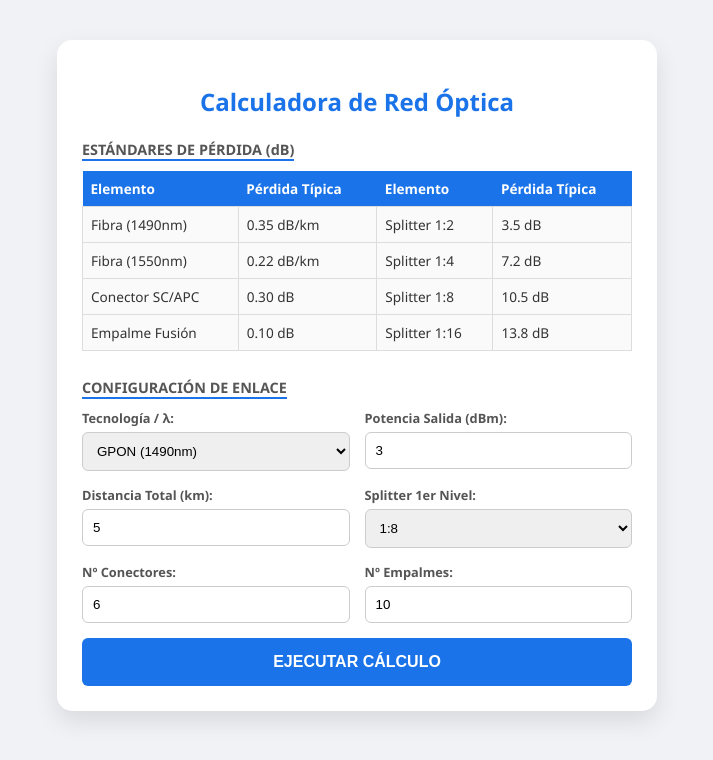
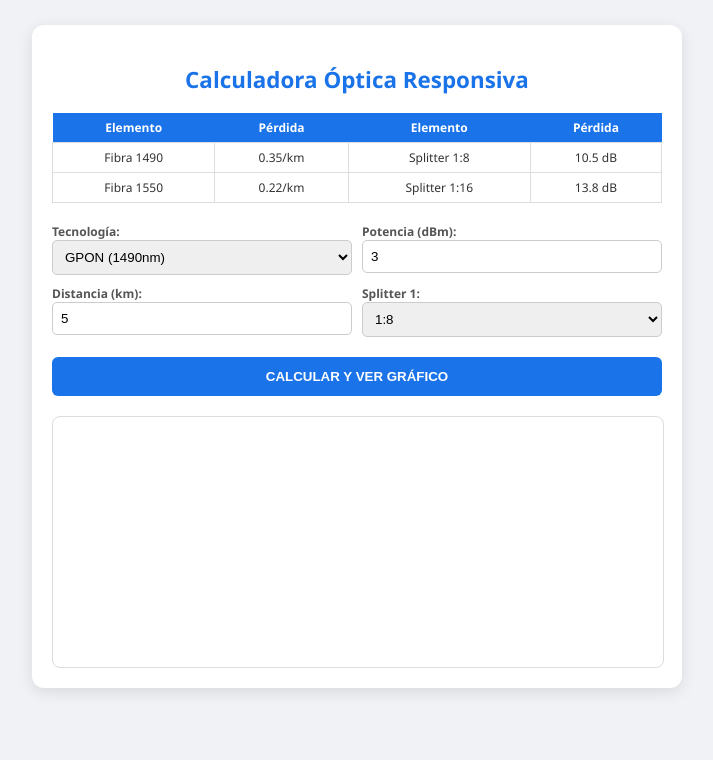
Before and after one commit to josephmayorga01-beep/calculadoraGPON, a plain HTML site: page index.html in a window 1280 px wide. Shown: the whole page, without its empty margins (283-996 px from the left). Drawn offline with Linux system fonts and the light colour scheme.

Commit message:
Update index.html

```diff
--- a/index.html
+++ b/index.html
@@ -2,126 +2,79 @@
 <html lang="es">
 <head>
     <meta charset="UTF-8">
+    <meta name="viewport" content="width=device-width, initial-scale=1.0">
     <title>Calculadora GPON/EDFA Profesional</title>
     <style>
-        body { font-family: 'Segoe UI', sans-serif; max-width: 600px; margin: 20px auto; padding: 20px; background: #f0f2f5; color: #333; }
-        .card { background: white; padding: 25px; border-radius: 15px; box-shadow: 0 10px 25px rgba(0,0,0,0.1); }
-        h2 { text-align: center; color: #1a73e8; margin-bottom: 20px; }
+        body { font-family: 'Segoe UI', sans-serif; max-width: 650px; margin: 10px auto; padding: 15px; background: #f0f2f5; color: #333; }
+        .card { background: white; padding: 20px; border-radius: 12px; box-shadow: 0 4px 15px rgba(0,0,0,0.1); }
+        h2 { text-align: center; color: #1a73e8; font-size: 1.4em; }
 
-        /* Estilos de la Tabla de Referencia */
-        .tabla-referencia { width: 100%; border-collapse: collapse; margin-bottom: 25px; font-size: 0.85em; background: #fafafa; }
-        .tabla-referencia th { background: #1a73e8; color: white; padding: 8px; text-align: left; }
-        .tabla-referencia td { border: 1px solid #ddd; padding: 8px; }
-        .titulo-seccion { font-size: 0.9em; font-weight: bold; margin-bottom: 10px; color: #555; border-bottom: 2px solid #1a73e8; display: inline-block; }
+        .tabla-referencia { width: 100%; border-collapse: collapse; margin-bottom: 20px; font-size: 0.75em; }
+        .tabla-referencia th { background: #1a73e8; color: white; padding: 6px; }
+        .tabla-referencia td { border: 1px solid #ddd; padding: 6px; text-align: center; }
 
-        .grid { display: grid; grid-template-columns: 1fr 1fr; gap: 15px; margin-bottom: 15px; }
-        label { display: block; font-size: 0.8em; font-weight: bold; color: #555; margin-bottom: 5px; }
-        input, select { width: 100%; padding: 10px; border: 1px solid #ccc; border-radius: 6px; box-sizing: border-box; }
-        button { width: 100%; padding: 15px; background: #1a73e8; color: white; border: none; border-radius: 6px; cursor: pointer; font-weight: bold; font-size: 16px; transition: 0.3s; }
-        button:hover { background: #1557b0; transform: translateY(-2px); }
+        .grid { display: grid; grid-template-columns: 1fr 1fr; gap: 10px; margin-bottom: 10px; }
+        label { display: block; font-size: 0.75em; font-weight: bold; color: #555; }
+        input, select { width: 100%; padding: 8px; border: 1px solid #ccc; border-radius: 5px; box-sizing: border-box; }
 
-        .result { margin-top: 20px; padding: 15px; border-radius: 8px; text-align: center; font-weight: bold; }
-        .ok { background: #e6f4ea; color: #1e8e3e; border: 2px solid #34a853; }
-        .warn { background: #fef7e0; color: #f9ab00; border: 2px solid #fabb05; }
-        .error { background: #fce8e6; color: #d93025; border: 2px solid #ea4335; }
-        canvas { background: #fff; margin-top: 20px; border: 1px solid #ddd; width: 100%; border-radius: 8px; }
+        button { width: 100%; padding: 12px; background: #1a73e8; color: white; border: none; border-radius: 6px; cursor: pointer; font-weight: bold; margin-top: 10px; }
+
+        .result { margin-top: 15px; padding: 12px; border-radius: 8px; text-align: center; font-weight: bold; display: none; }
+        .ok { background: #e6f4ea; color: #1e8e3e; border: 1px solid #34a853; }
+        .warn { background: #fef7e0; color: #f9ab00; border: 1px solid #fabb05; }
+        .error { background: #fce8e6; color: #d93025; border: 1px solid #ea4335; }
+
+        /* Contenedor para que el gráfico no se corte */
+        .canvas-wrapper { width: 100%; overflow-x: auto; margin-top: 20px; background: white; border-radius: 8px; border: 1px solid #ddd; }
+        canvas { display: block; margin: 0 auto; min-width: 400px; height: 250px; }
     </style>
 </head>
 <body>
 
 <div class="card">
-    <h2>Calculadora de Red Óptica</h2>
+    <h2>Calculadora Óptica Responsiva</h2>
 
-    <!-- TABLA DE REFERENCIA VISUAL -->
-    <div class="titulo-seccion">ESTÁNDARES DE PÉRDIDA (dB)</div>
     <table class="tabla-referencia">
-        <thead>
-            <tr>
-                <th>Elemento</th>
-                <th>Pérdida Típica</th>
-                <th>Elemento</th>
-                <th>Pérdida Típica</th>
-            </tr>
-        </thead>
-        <tbody>
-            <tr>
-                <td>Fibra (1490nm)</td>
-                <td>0.35 dB/km</td>
-                <td>Splitter 1:2</td>
-                <td>3.5 dB</td>
-            </tr>
-            <tr>
-                <td>Fibra (1550nm)</td>
-                <td>0.22 dB/km</td>
-                <td>Splitter 1:4</td>
-                <td>7.2 dB</td>
-            </tr>
-            <tr>
-                <td>Conector SC/APC</td>
-                <td>0.30 dB</td>
-                <td>Splitter 1:8</td>
-                <td>10.5 dB</td>
-            </tr>
-            <tr>
-                <td>Empalme Fusión</td>
-                <td>0.10 dB</td>
-                <td>Splitter 1:16</td>
-                <td>13.8 dB</td>
-            </tr>
-        </tbody>
+        <tr><th>Elemento</th><th>Pérdida</th><th>Elemento</th><th>Pérdida</th></tr>
+        <tr><td>Fibra 1490</td><td>0.35/km</td><td>Splitter 1:8</td><td>10.5 dB</td></tr>
+        <tr><td>Fibra 1550</td><td>0.22/km</td><td>Splitter 1:16</td><td>13.8 dB</td></tr>
     </table>
 
-    <!-- FORMULARIO DE ENTRADA -->
-    <div class="titulo-seccion">CONFIGURACIÓN DE ENLACE</div>
     <div class="grid">
         <div>
-            <label>Tecnología / λ:</label>
+            <label>Tecnología:</label>
             <select id="lambda" onchange="cambioFuente()">
                 <option value="0.35" data-p="3">GPON (1490nm)</option>
-                <option value="0.22" data-p="17">CATV (1550nm) Std</option>
-                <option value="0.22" data-p="23">CATV (1550nm) High</option>
+                <option value="0.22" data-p="17">CATV (1550nm) +17</option>
+                <option value="0.22" data-p="23">EDFA (1550nm) +23</option>
             </select>
         </div>
-        <div>
-            <label>Potencia Salida (dBm):</label>
-            <input type="number" id="potencia" value="3" step="0.5">
-        </div>
+        <div><label>Potencia (dBm):</label><input type="number" id="potencia" value="3" step="0.5"></div>
     </div>
 
     <div class="grid">
+        <div><label>Distancia (km):</label><input type="number" id="distancia" value="5" step="0.1"></div>
         <div>
-            <label>Distancia Total (km):</label>
-            <input type="number" id="distancia" value="5" step="0.1">
-        </div>
-        <div>
-            <label>Splitter 1er Nivel:</label>
+            <label>Splitter 1:</label>
             <select id="s1">
                 <option value="3.5" data-n="2">1:2</option>
                 <option value="7.2" data-n="4">1:4</option>
                 <option value="10.5" selected data-n="8">1:8</option>
+                <option value="13.8" data-n="16">1:16</option>
             </select>
         </div>
     </div>
 
-    <div class="grid">
-        <div>
-            <label>Nº Conectores:</label>
-            <input type="number" id="con" value="6">
-        </div>
-        <div>
-            <label>Nº Empalmes:</label>
-            <input type="number" id="fus" value="10">
-        </div>
+    <button onclick="calcular()">CALCULAR Y VER GRÁFICO</button>
+
+    <div id="resultado" class="result">
+        POTENCIA RECIBIDA: <span id="val">--</span> dBm
+        <div id="msg" style="font-size: 0.8em; margin-top:5px;"></div>
     </div>
 
-    <button onclick="calcular()">EJECUTAR CÁLCULO</button>
-
-    <div id="resultado" class="result" style="display:none;">
-        POTENCIA EN ONT: <span id="val">--</span> dBm
-        <div id="msg" style="font-size: 0.9em; margin-top:5px;"></div>
+    <div class="canvas-wrapper">
+        <canvas id="canvas" width="500" height="250"></canvas>
     </div>
-
-    <canvas id="canvas" width="400" height="150" style="display:none;"></canvas>
 </div>
 
 <script>
@@ -135,39 +88,51 @@
         const pwr = parseFloat(document.getElementById('potencia').value);
         const dist = parseFloat(document.getElementById('distancia').value);
         const s1 = parseFloat(document.getElementById('s1').value);
-        const nCon = parseInt(document.getElementById('con').value);
-        const nFus = parseInt(document.getElementById('fus').value);
 
-        // El cálculo asume un 2do nivel fijo de 1:8 (NAP) para este ejemplo
-        const s2 = 10.5;
-        const perd_total = (dist * lam) + (nCon * 0.3) + (nFus * 0.1) + s1 + s2 + 2.0;
+        const perd_total = (dist * lam) + (6 * 0.3) + (10 * 0.1) + s1 + 10.5 + 2.0;
         const rx = pwr - perd_total;
 
         const resDiv = document.getElementById('resultado');
         resDiv.style.display = "block";
         document.getElementById('val').innerText = rx.toFixed(2);
 
-        // Validación
-        if (lam === 0.22) { // 1550nm
-            if (rx > 2) { resDiv.className = "result warn"; document.getElementById('msg').innerText = "⚠ SATURACIÓN ÓPTICA"; }
-            else if (rx >= -8) { resDiv.className = "result ok"; document.getElementById('msg').innerText = "✓ SEÑAL CATV ÓPTIMA"; }
-            else { resDiv.className = "result error"; document.getElementById('msg').innerText = "❌ SEÑAL CATV INSUFICIENTE"; }
-        } else { // 1490nm
-            if (rx >= -27 && rx <= -8) { resDiv.className = "result ok"; document.getElementById('msg').innerText = "✓ SEÑAL GPON ÓPTIMA"; }
-            else { resDiv.className = "result error"; document.getElementById('msg').innerText = "❌ FUERA DE RANGO GPON"; }
+        if (lam === 0.22) {
+            if (rx > 2) { resDiv.className = "result warn"; document.getElementById('msg').innerText = "⚠ SATURACIÓN"; }
+            else if (rx >= -8) { resDiv.className = "result ok"; document.getElementById('msg').innerText = "✓ CATV OK"; }
+            else { resDiv.className = "result error"; document.getElementById('msg').innerText = "❌ SEÑAL BAJA"; }
+        } else {
+            if (rx >= -27 && rx <= -8) { resDiv.className = "result ok"; document.getElementById('msg').innerText = "✓ GPON OK"; }
+            else { resDiv.className = "result error"; document.getElementById('msg').innerText = "❌ FUERA DE RANGO"; }
         }
         dibujar();
     }
 
     function dibujar() {
         const can = document.getElementById('canvas');
-        can.style.display = "block";
         const ctx = can.getContext('2d');
-        ctx.clearRect(0,0,400,150);
-        ctx.fillStyle = "#1a73e8"; ctx.fillRect(20, 60, 40, 30); // OLT
-        ctx.beginPath(); ctx.moveTo(60, 75); ctx.lineTo(350, 75); ctx.strokeStyle = "#ccc"; ctx.stroke(); // Troncal
-        ctx.fillStyle = "#ea4335"; ctx.arc(150, 75, 8, 0, 7); ctx.fill(); // Splitter
-        ctx.font = "10px Arial"; ctx.fillStyle = "#333"; ctx.fillText("OLT/EDFA", 15, 105);
+        const naps = parseInt(document.getElementById('s1').options[document.getElementById('s1').selectedIndex].getAttribute('data-n'));
+
+        ctx.clearRect(0,0,500,250);
+
+        // 1. Dibujar Fuente
+        ctx.fillStyle = "#1a73e8"; ctx.fillRect(20, 110, 50, 30);
+        ctx.fillStyle = "white"; ctx.font = "bold 10px Arial"; ctx.fillText("OLT", 35, 130);
+
+        // 2. Dibujar Splitter Central
+        ctx.fillStyle = "#fabb05"; ctx.beginPath(); ctx.arc(150, 125, 12, 0, 7); ctx.fill();
+        ctx.strokeStyle = "#333"; ctx.stroke();
+
+        // 3. Línea Troncal
+        ctx.beginPath(); ctx.moveTo(70, 125); ctx.lineTo(138, 125); ctx.strokeStyle = "#666"; ctx.stroke();
+
+        // 4. Dibujar NAPs y Líneas
+        for(let i=0; i<naps; i++) {
+            const yPos = 30 + (i * (190 / (naps - 1 || 1)));
+            ctx.beginPath(); ctx.moveTo(162, 125); ctx.lineTo(400, yPos); ctx.strokeStyle = "#bbb"; ctx.stroke();
+
+            ctx.fillStyle = "#ea4335"; ctx.fillRect(400, yPos - 8, 20, 16);
+            ctx.fillStyle = "#333"; ctx.font = "9px Arial"; ctx.fillText("NAP " + (i+1), 425, yPos + 4);
+        }
     }
 </script>
 </body>
```
